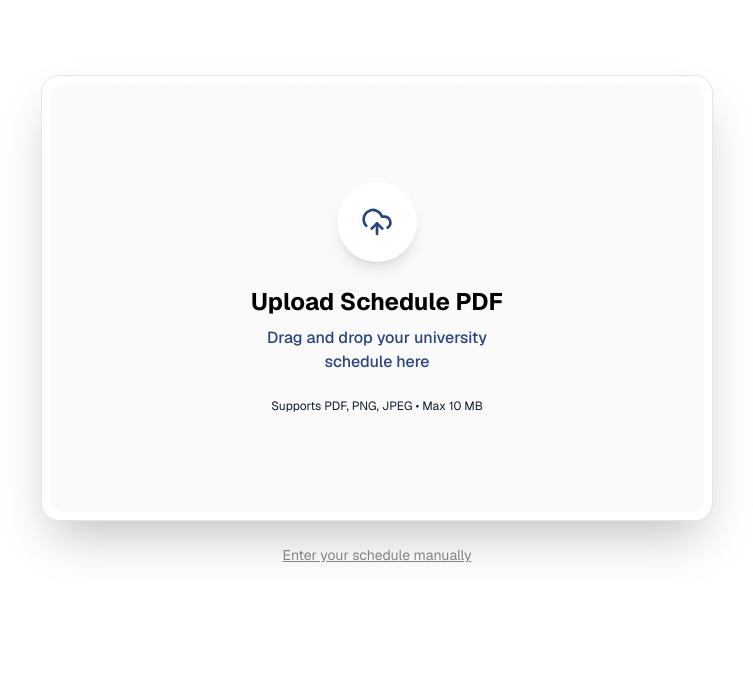
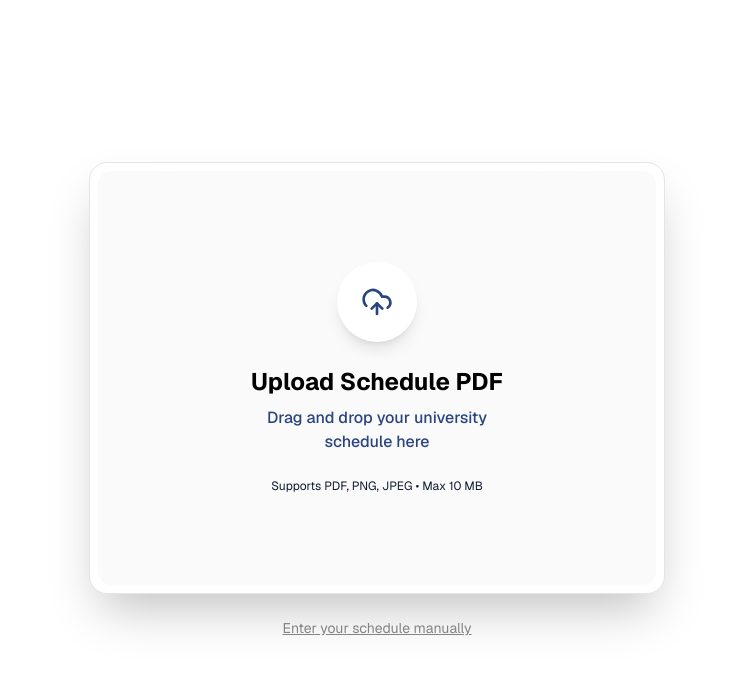
Before and after one commit to vardzz/gridworks, a Next.js app: page /app in a window 1280 px wide. Shown: the top 674 px of the page, without its empty margins (263-1016 px from the left). Built offline with nearby package versions, Linux system fonts and the light colour scheme.

Commit message:
feat: add IntakeScreen component with drag-and-drop file upload, processing progress, and AI consent handling

```diff
--- a/src/components/intake/IntakeScreen.jsx
+++ b/src/components/intake/IntakeScreen.jsx
@@ -100,7 +100,7 @@ export default function IntakeScreen({ parser, onParsed, onManualEntry }) {
   };
 
   return (
-    <div className="flex flex-col items-center justify-center min-h-[80vh] px-6 py-12">
+    <div className="flex flex-col items-center justify-center h-full p-6 md:p-12">
       {/* Consent Modal */}
       {consentNeeded && (
         <div className="fixed inset-0 z-50 flex items-center justify-center bg-black/50 backdrop-blur-sm">
@@ -152,16 +152,16 @@ export default function IntakeScreen({ parser, onParsed, onManualEntry }) {
       )}
 
       {/* Drop Zone */}
-      <div className="w-full max-w-2xl flex flex-col relative group cursor-pointer"
+      <div className="w-full max-w-xl aspect-[4/3] flex flex-col relative group cursor-pointer"
         onDrop={handleDrop}
         onDragOver={handleDragOver}
         onDragLeave={handleDragLeave}
         onClick={() => fileInputRef.current?.click()}
       >
-        <div className={`w-full bg-white border border-alabaster-grey shadow-2xl rounded-2xl p-2 flex flex-col relative overflow-hidden transition-all duration-300 ${isDragging ? "scale-[1.02] shadow-2xl" : ""} ${isLoading ? "pointer-events-none opacity-70" : ""}`}>
+        <div className={`w-full h-full bg-white border border-alabaster-grey shadow-2xl rounded-2xl p-2 flex flex-col relative overflow-hidden transition-all duration-300 ${isDragging ? "scale-[1.02] shadow-2xl" : ""} ${isLoading ? "pointer-events-none opacity-70" : ""}`}>
           <div className={`absolute top-0 inset-x-0 h-1 bg-gradient-to-r from-[#fca311] to-prussian-blue-300 transition-opacity duration-700 ${isDragging ? "opacity-100" : "opacity-0 group-hover:opacity-100"}`} />
 
-          <div className={`border-2 border-dashed rounded-xl flex flex-col items-center justify-center p-16 md:p-24 relative overflow-hidden transition-colors duration-500 ${isDragging ? "border-prussian-blue-300 bg-prussian-blue/5" : "border-alabaster-grey-900 bg-alabaster-grey/20 group-hover:border-prussian-blue-300"}`}>
+          <div className={`border-2 border-dashed rounded-xl h-full flex flex-col items-center justify-center relative overflow-hidden transition-colors duration-500 ${isDragging ? "border-prussian-blue-300 bg-prussian-blue/5" : "border-alabaster-grey-900 bg-alabaster-grey/20 group-hover:border-prussian-blue-300"}`}>
 
             {isLoading ? (
               <div className="flex flex-col items-center gap-4 z-10">
```
